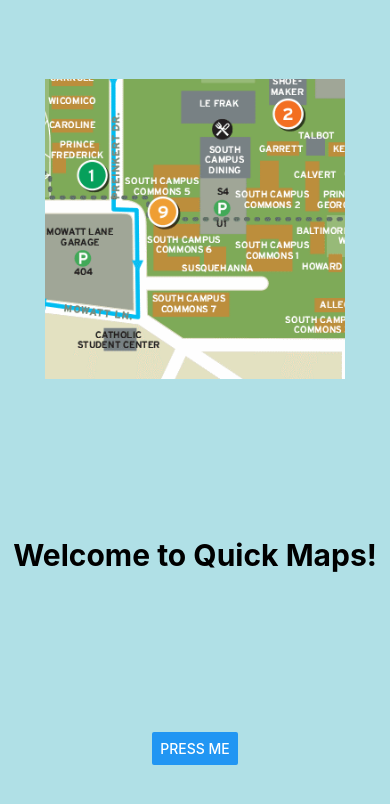
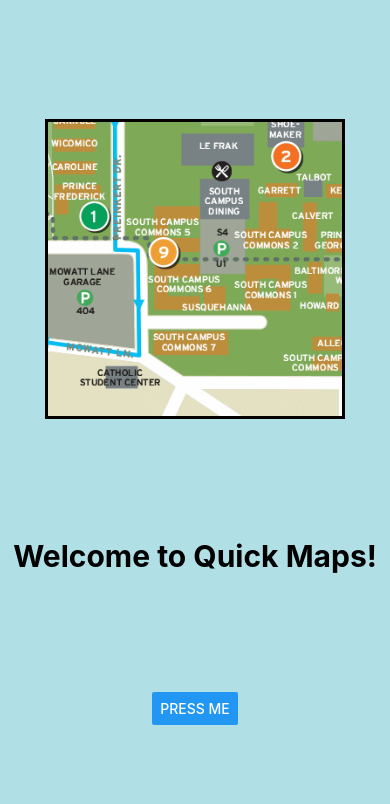
Before and after one commit to garciart/QMeds, a React Native app: screen / in a window 390 px wide. Shown: the top 804 px of the page. Built offline with nearby package versions, Linux system fonts and the light colour scheme.

Commit message:
Added external stylesheet.

```diff
--- a/App.js
+++ b/App.js
@@ -1,12 +1,13 @@
 import React, { Component } from 'react';
 import { Button, Image, Text, View } from 'react-native';
+import styles from './assets/styles'
 
 export default class App extends Component {
   render() {
     return (
-      <View style={{ flex: 1, justifyContent: 'space-around', alignItems: 'center', backgroundColor: 'powderblue' }}>
-        <Image source={require('./assets/qmaps_image_01.png')} style={{ height: 300, width: 300 }} />
-        <Text style={{ fontWeight: 'bold', fontSize: 30 }}>Welcome to Quick Maps!</Text>
+      <View style={ styles.mainView }>
+        <Image source={require('./assets/qmaps_image_01.png')} style={ styles.logo } />
+        <Text style={ styles.h1 }>Welcome to Quick Maps!</Text>
         <Button onPress={() => {
           alert('You tapped the button!');
         }}
--- /dev/null
+++ b/assets/styles.js
@@ -0,0 +1,20 @@
+import { StyleSheet } from 'react-native'
+
+export default StyleSheet.create({
+    "mainView": {
+        flex: 1,
+        justifyContent: 'space-evenly',
+        alignItems: 'center',
+        backgroundColor: 'powderblue',
+    },
+    "logo": {
+        height: 300,
+        width: 300,
+        borderWidth: 3,
+        borderColor: 'black'
+    },
+    "h1": {
+        fontWeight: 'bold',
+        fontSize: 30
+    }
+});
```
